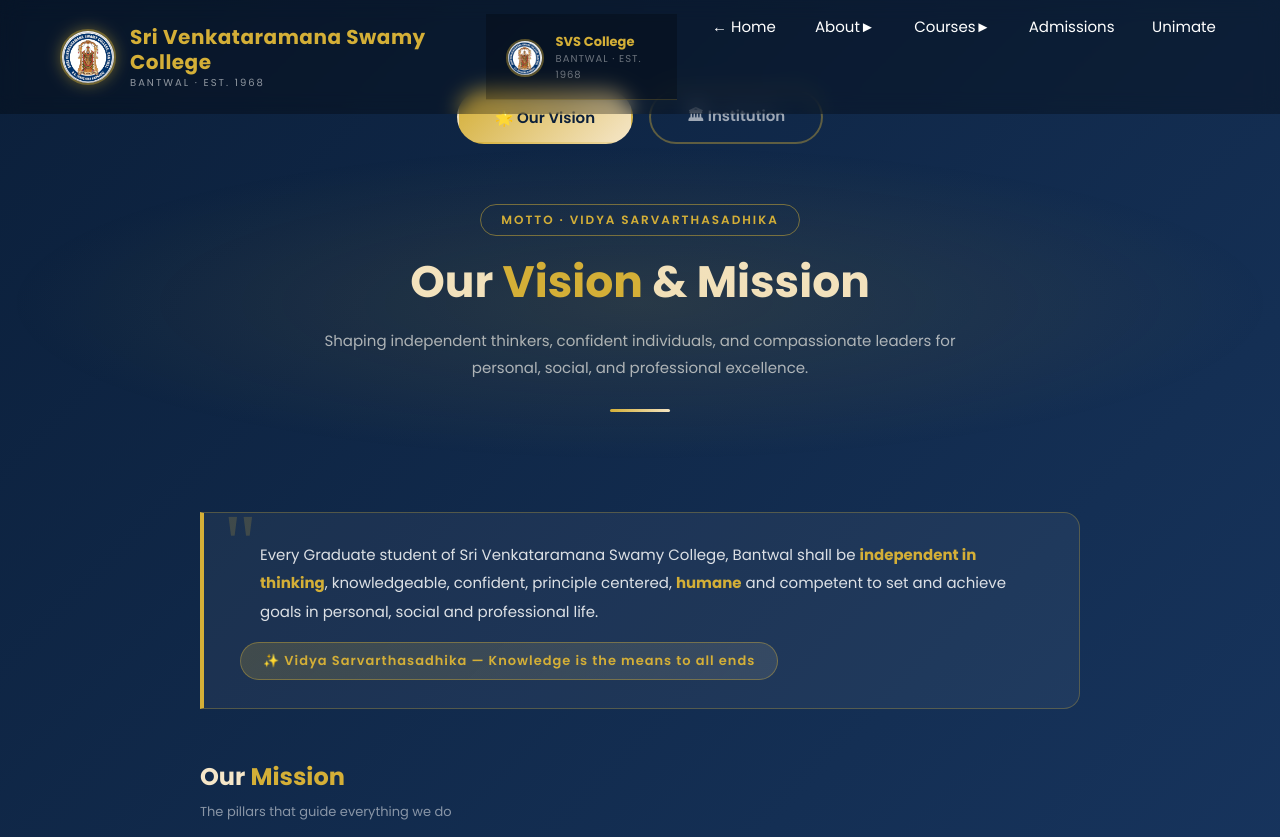
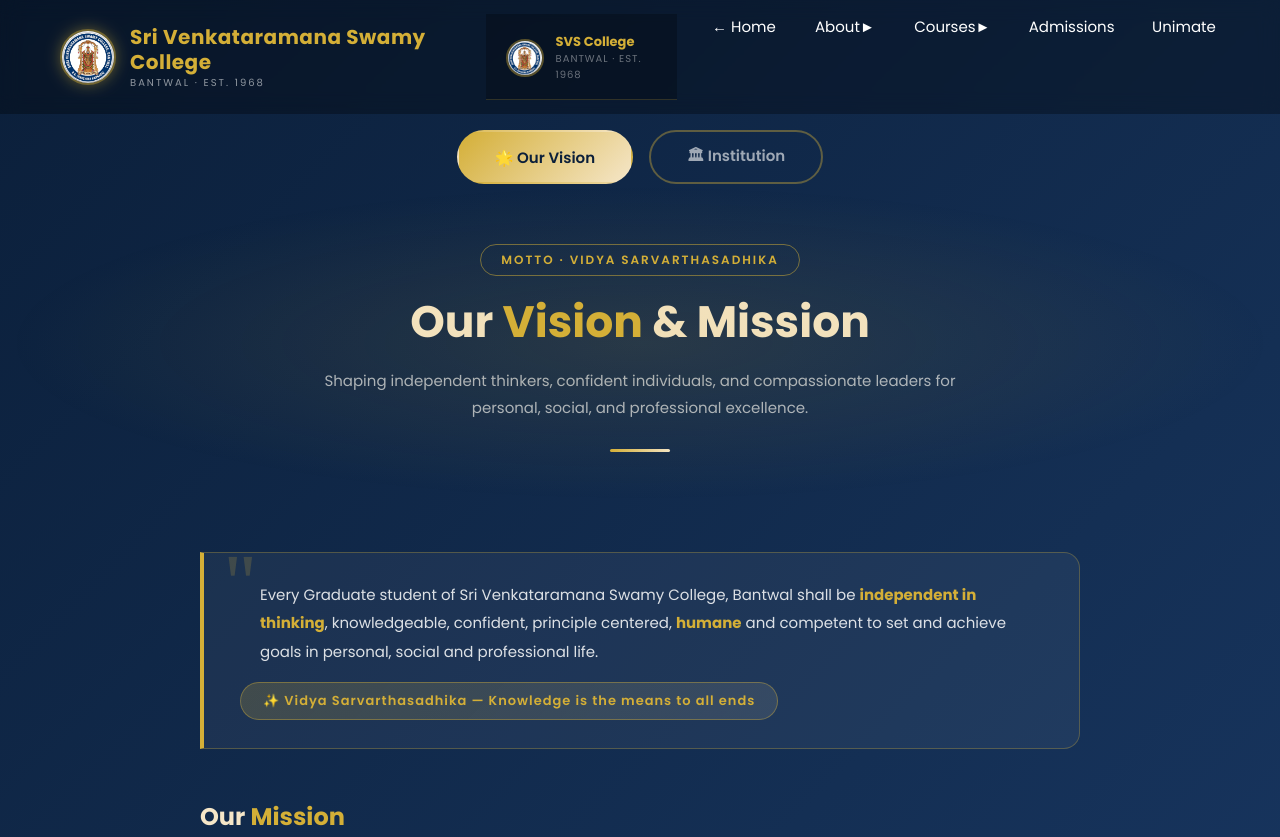
Before and after one commit to Gowthampoo/college-project, a website: page about.html in a window 1280 px wide. Shown: the top 837 px of the page. Drawn offline with Linux system fonts and the light colour scheme.

Commit message:
Update about.html

```diff
--- a/about.html
+++ b/about.html
@@ -29,7 +29,7 @@
     nav ul li:last-child .dropdown { right:0; left:auto; }
     .dropdown a { display:flex; align-items:center; gap:10px; padding:10px 5px; font-size:14px; color:#0a1f44; text-decoration:none; }
     .dropdown a:hover { color:#1a3c8b; }
-    .tabs-wrapper { padding-top:90px; display:flex; justify-content:center; gap:16px; flex-wrap:wrap; padding-bottom:0; padding-left:20px; padding-right:20px; }
+    .tabs-wrapper { padding-top:130px; display:flex; justify-content:center; gap:16px; flex-wrap:wrap; padding-bottom:0; padding-left:20px; padding-right:20px; }
     .tab-btn { padding:12px 36px; border-radius:30px; border:2px solid rgba(212,175,55,0.4); background:transparent; color:rgba(255,255,255,0.6); font-size:15px; font-weight:600; cursor:pointer; transition:0.3s; font-family:"Poppins",sans-serif; }
     .tab-btn:hover { border-color:#d4af37; color:#d4af37; }
     .tab-btn.active { background:linear-gradient(135deg,#d4af37,#f5e6c8); border-color:transparent; color:#0b1f3a; }
```
